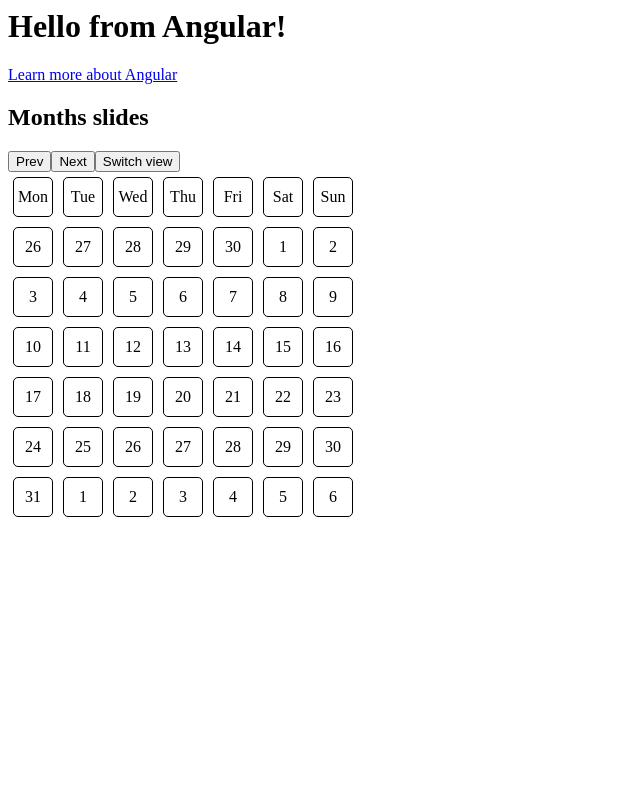
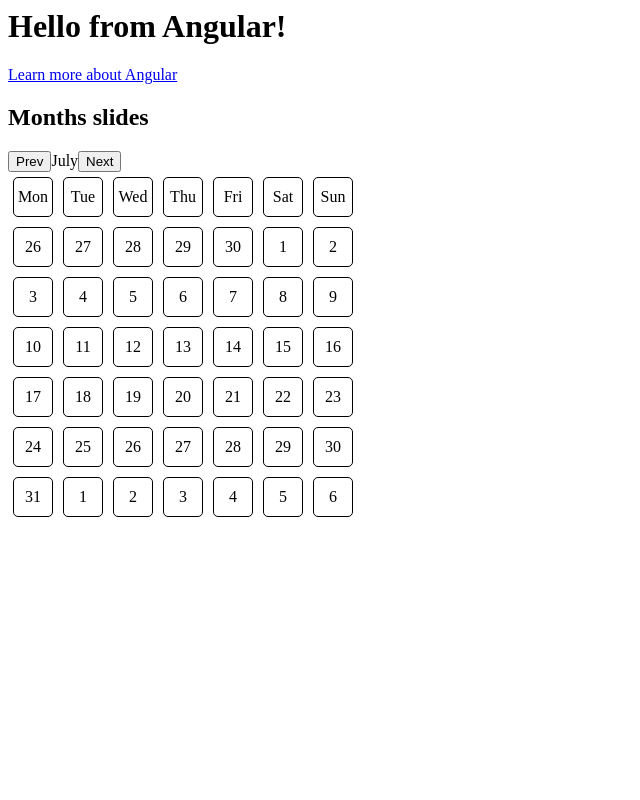
Before and after one commit to uragun91/calendar-ionic, an Angular app: page / in a window 1280 px wide. Shown: the top 800 px of the page, without its empty margins (0-640 px from the left). Built offline with nearby package versions, Linux system fonts and the light colour scheme.

Commit message:
4 files modified

```diff
--- a/src/modules/gale-calendar/components/gale-calendar/gale-calendar.component.html
+++ b/src/modules/gale-calendar/components/gale-calendar/gale-calendar.component.html
@@ -1,10 +1,10 @@
 <div class="container">
   <h2>Months slides</h2>
 
-  <div class="controls">
+  <div class="calendar-head">
     <button (click)="slidePrev()">Prev</button>
+    <span class="month">{{ currentMonth }}</span>
     <button (click)="slideNext()">Next</button>
-    <button (click)="switchView()">Switch view</button>
   </div>
 
   <div class="week-days">
@@ -14,4 +14,5 @@
   </div>
   <gale-months-slider [selectedDate]="startDate" [calendarOptions]="calendarOptions" (viewDateChange)="onMonthViewDateChange($event)" />
   <gale-weeks-slider [selectedDate]="startDate" [calendarOptions]="calendarOptions" (viewDateChange)="onWeekViewDateChange($event)" />
+  <button (click)="switchView()">Switch view</button>
 </div>
--- a/src/modules/gale-calendar/components/gale-calendar/gale-calendar.component.ts
+++ b/src/modules/gale-calendar/components/gale-calendar/gale-calendar.component.ts
@@ -7,7 +7,7 @@ import {
 } from '@angular/core';
 import Swiper from 'swiper/types/swiper-class';
 import { GaleCalendarOptions } from '../../models/calendar-options.model';
-import { generateWeekDays } from '../../utils';
+import { generateWeekDays, getMonthNameOFDate } from '../../utils';
 import { MonthsSliderComponent } from '../months-slider/months-slider.component';
 import { WeeksSliderComponent } from '../weeks-slider/weeks-slider.component';
 
@@ -30,10 +30,13 @@ export class GaleCalendarComponent implements OnInit {
 
   weekDays: string[] = [];
   view: 'week' | 'month' = 'month';
+  currentMonth = '';
 
   ngOnInit() {
     this.calendarOptions = { ...this.calendarOptions, ...this.options };
     this.weekDays = generateWeekDays(this.calendarOptions.weekStart);
+
+    this.currentMonth = getMonthNameOFDate(this.startDate);
   }
 
   switchView(): void {
@@ -42,6 +45,7 @@ export class GaleCalendarComponent implements OnInit {
 
   onMonthViewDateChange(viewDate: Date): void {
     this.weeksSlider.viewDate = viewDate;
+    this.currentMonth = getMonthNameOFDate(viewDate);
   }
 
   onWeekViewDateChange({
@@ -52,14 +56,22 @@ export class GaleCalendarComponent implements OnInit {
     direction: Swiper['swipeDirection'];
   }): void {
     this.monthsSlider.setViewDate(viewDate, direction);
-    console.log(viewDate);
+    this.currentMonth = getMonthNameOFDate(viewDate);
   }
 
   slideNext(): void {
-    this.monthsSlider.slideNext();
+    if (this.view === 'month') {
+      this.monthsSlider.slideNext();
+    } else {
+      this.weeksSlider.slideNext();
+    }
   }
 
   slidePrev(): void {
-    this.monthsSlider.slidePrev();
+    if (this.view === 'month') {
+      this.monthsSlider.slidePrev();
+    } else {
+      this.weeksSlider.slidePrev();
+    }
   }
 }
--- a/src/modules/gale-calendar/components/weeks-slider/weeks-slider.component.ts
+++ b/src/modules/gale-calendar/components/weeks-slider/weeks-slider.component.ts
@@ -100,6 +100,14 @@ export class WeeksSliderComponent implements OnInit, OnChanges, AfterViewInit {
 
   ngOnInit() {}
 
+  slideNext(): void {
+    this.swiper.slideNext();
+  }
+
+  slidePrev(): void {
+    this.swiper.slidePrev();
+  }
+
   private initSwiperListeners(): void {
     this.swiper.on('slideChangeTransitionEnd', () => {
       if (this.swiper.isBeginning) {
--- a/src/modules/gale-calendar/utils.ts
+++ b/src/modules/gale-calendar/utils.ts
@@ -1,4 +1,10 @@
-import { eachMonthOfInterval, eachWeekOfInterval, max, min } from 'date-fns';
+import {
+  eachMonthOfInterval,
+  eachWeekOfInterval,
+  format,
+  max,
+  min,
+} from 'date-fns';
 import { GaleCalendarOptions } from './models/calendar-options.model';
 
 export function mergeWeekStartDates(
@@ -32,3 +38,7 @@ export function generateWeekDays(weekStart: number = 0): string[] {
   ];
   return adjustedWeekdays;
 }
+
+export function getMonthNameOFDate(date: Date): string {
+  return format(date, 'LLLL');
+}
```
